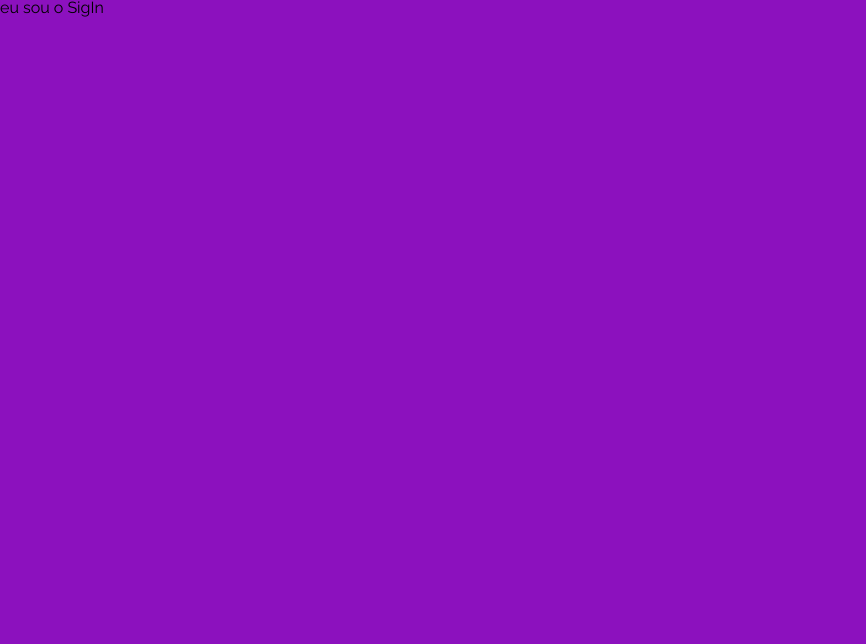
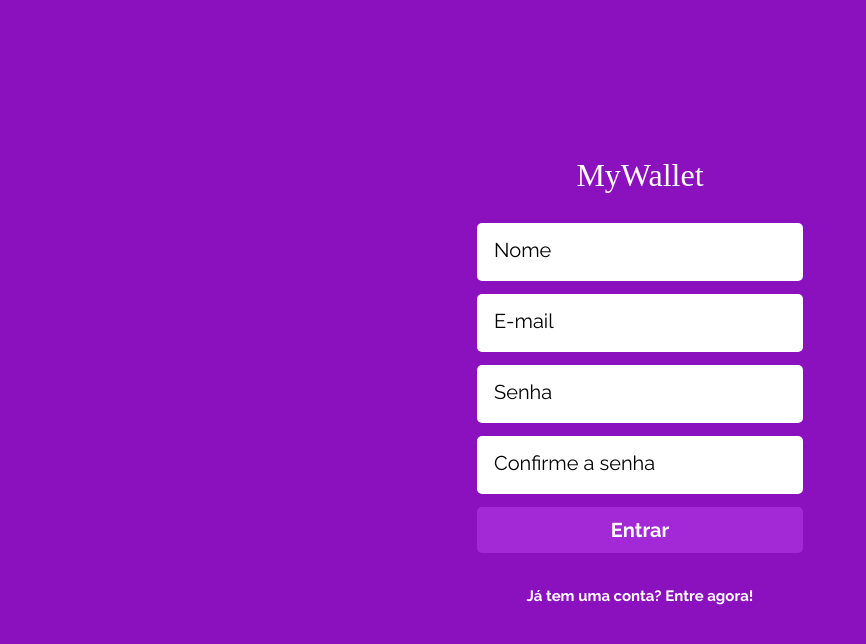
Before and after one commit to marcojr73/projeto13-mywallet-front, a React (Create React App) app: page /sig-in in a window 1280 px wide. Shown: the top 644 px of the page, without its empty margins (0-866 px from the left). Built offline with nearby package versions, Linux system fonts and the light colour scheme; a web font is replaced by a local one.

Commit message:
layout sig e log

```diff
--- a/src/componentes/Container.js
+++ b/src/componentes/Container.js
@@ -40,11 +40,12 @@ const Container = styled.div`
         font-size: 20px;
         color: #000000;
     }
-    h2{
+    a{
         font-weight: 700;
         font-size: 15px;
         color: #FFFFFF;
         margin-top: 23px;
+        text-decoration: none;
     }
 `
 
--- a/src/componentes/Login.js
+++ b/src/componentes/Login.js
@@ -1,4 +1,5 @@
 import React from 'react';
+import { Link } from 'react-router-dom';
 import Container from './Container';
 
 export default function LogIn(){
@@ -9,7 +10,7 @@ export default function LogIn(){
                 <input placeholder="E-mail"></input>
                 <input placeholder="Senha"></input>
                 <button>Entrar</button>
-                <h2>Primeira vez? Cadastre-se!</h2>
+                <Link to="/sig-in">Primeira vez? Cadastre-se!</Link>
             </form>
         </Container>
     )
--- a/src/componentes/Sigin.js
+++ b/src/componentes/Sigin.js
@@ -1,5 +1,18 @@
+import { Link } from "react-router-dom"
+import Container from "./Container"
+
 export default function SigIn(){
     return(
-        <h1> eu sou o SigIn </h1>
+        <Container>
+            <h1> MyWallet </h1>
+            <form>
+                <input placeholder="Nome"></input>
+                <input placeholder="E-mail"></input>
+                <input placeholder="Senha"></input>
+                <input placeholder="Confirme a senha"></input>
+                <button>Entrar</button>
+                <Link to="/">Já tem uma conta? Entre agora!</Link>
+            </form>
+        </Container>
     )
 }
```
